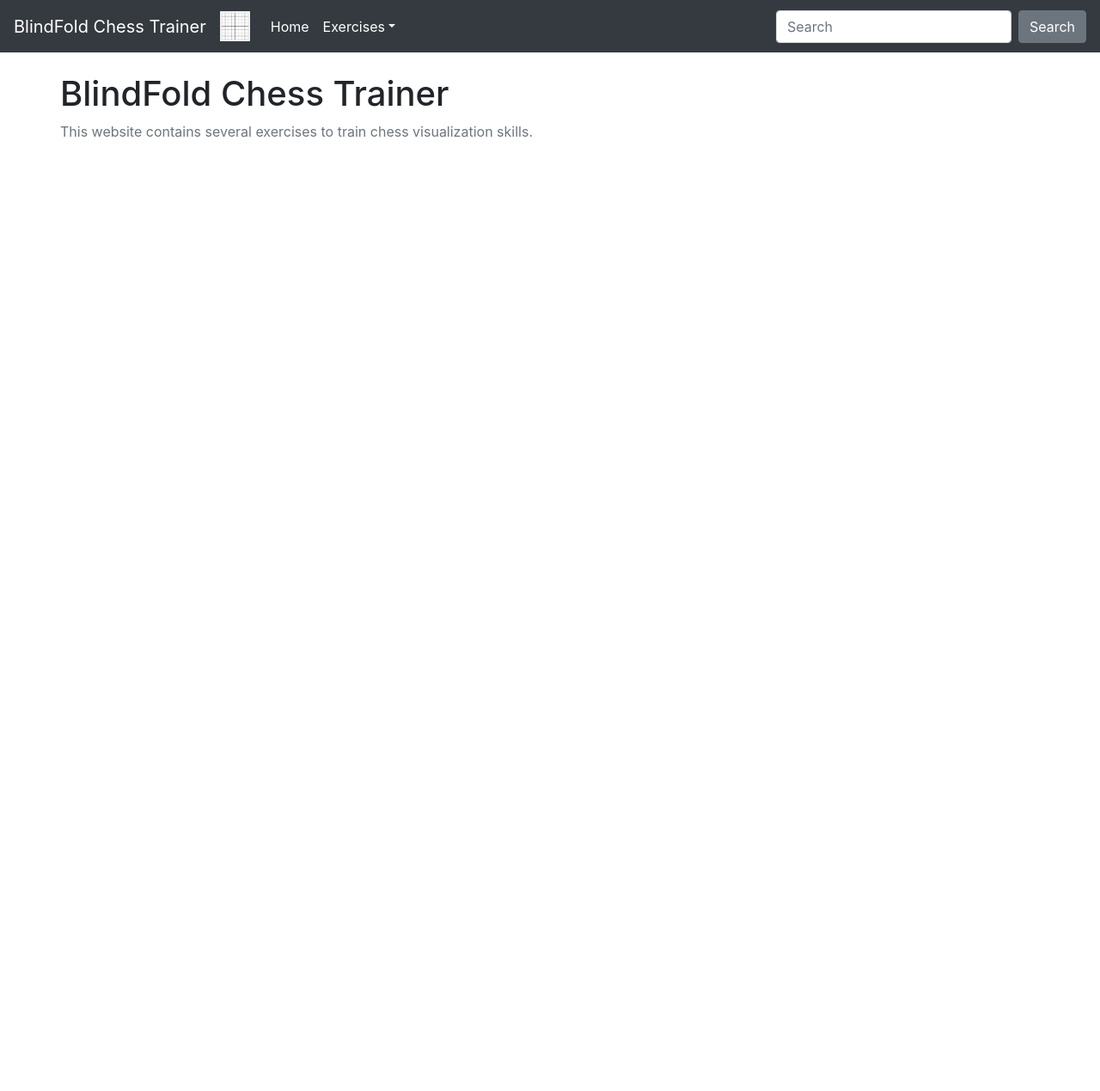
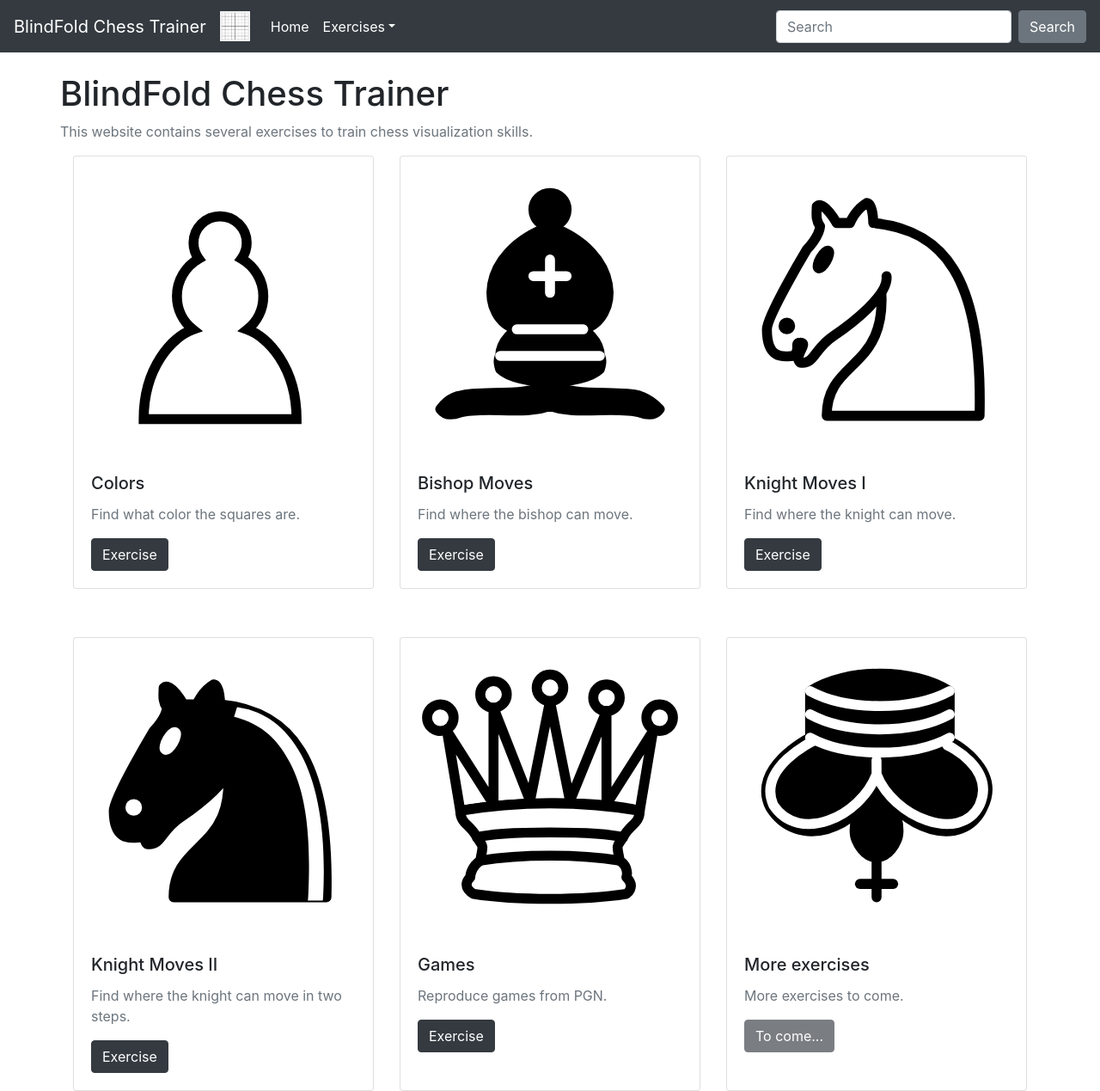
Before and after one commit to pauldechorgnat/blindfold_chess, a Flask app: page / in a window 1280 px wide. Shown: the whole page at 86% size. Before the commit the page ends 160 px from the top, so only its background shows below. Run offline with Flask 2, Linux system fonts and the light colour scheme; some libraries are stand-ins or nearby versions.

Commit message:
changing index page

```diff
--- a/templates/index.html
+++ b/templates/index.html
@@ -6,9 +6,68 @@
 </div>
 <div class="row">
     <p class="text-muted">
-    This website contains several exercises to train chess visualization skills.
+        This website contains several exercises to train chess visualization skills.
 
 </div>
-
+<div class="row">
+    <div class="col-lg-12 col-sm-12 col-md-12 col-md-12">
+        <div class="card-deck">
+            <div class="card" style="width: 18rem;">
+                <img class="card-img-top" src="/static/img/chesspieces/wikipedia/wP.svg" alt="Card image cap">
+                <div class="card-body">
+                    <h5 class="card-title">Colors</h5>
+                    <p class="card-text text-muted">Find what color the squares are.</p>
+                    <a href="/colors" class="btn btn-dark">Exercise</a>
+                </div>
+            </div>
+            <div class="card" style="width: 18rem;">
+                <img class="card-img-top" src="/static/img/chesspieces/wikipedia/bB.svg" alt="Card image cap">
+                <div class="card-body">
+                    <h5 class="card-title">Bishop Moves</h5>
+                    <p class="card-text text-muted">Find where the bishop can move.</p>
+                    <a href="/bishop_moves" class="btn btn-dark">Exercise</a>
+                </div>
+            </div>
+            <div class="card" style="width: 18rem;">
+                <img class="card-img-top" src="/static/img/chesspieces/wikipedia/wN.svg" alt="Card image cap">
+                <div class="card-body">
+                    <h5 class="card-title">Knight Moves I</h5>
+                    <p class="card-text text-muted">Find where the knight can move.</p>
+                    <a href="/knight_moves" class="btn btn-dark">Exercise</a>
+                </div>
+            </div>
+        </div>
+    </div>
+</div>
+<div class="row" style="padding-top:5%">
+    <div class="col-lg-12 col-sm-12 col-md-12 col-md-12">
+        <div class="card-deck">
+            <div class="card" style="width: 18rem;">
+                <img class="card-img-top" src="/static/img/chesspieces/wikipedia/bN.svg" alt="Card image cap">
+                <div class="card-body">
+                    <h5 class="card-title">Knight Moves II</h5>
+                    <p class="card-text text-muted">Find where the knight can move in two steps.</p>
+                    <a href="/knight_moves2" class="btn btn-dark">Exercise</a>
+                </div>
+            </div>
+            <div class="card" style="width: 18rem;">
+                <img class="card-img-top" src="/static/img/chesspieces/wikipedia/wQ.svg" alt="Card image cap">
+                <div class="card-body">
+                    <h5 class="card-title">Games</h5>
+                    <p class="card-text text-muted">Reproduce games from PGN.</p>
+                    <a href="/games" class="btn btn-dark">Exercise</a>
+                </div>
+            </div>
+            <div class="card" style="width: 18rem;">
+                <img class="card-img-top" src="/static/reverse_black_king.svg" alt="Card image cap">
+                <div class="card-body">
+                    <h5 class="card-title">More exercises</h5>
+                    <p class="card-text text-muted">More exercises to come.</p>
+                    <a href="#" class="btn btn-dark disabled">To come...</a>
+                </div>
+            </div>
+        </div>
+    </div>
+</div>
 
 {% endblock %}
```
Also changed, not shown: static/chess_bf.ico (added), static/img/chesspieces/wikipedia/bB.svg (added), static/img/chesspieces/wikipedia/bK.svg (added), static/img/chesspieces/wikipedia/bN.svg (added), static/img/chesspieces/wikipedia/bP.svg (added), static/img/chesspieces/wikipedia/bQ.svg (added), static/img/chesspieces/wikipedia/bR.svg (added), static/img/chesspieces/wikipedia/wB.svg (added), static/img/chesspieces/wikipedia/wK.svg (added), static/img/chesspieces/wikipedia/wN.svg (added), static/img/chesspieces/wikipedia/wP.svg (added), static/img/chesspieces/wikipedia/wQ.svg (added), static/img/chesspieces/wikipedia/wR.svg (added), static/reverse_black_king.svg (added).
